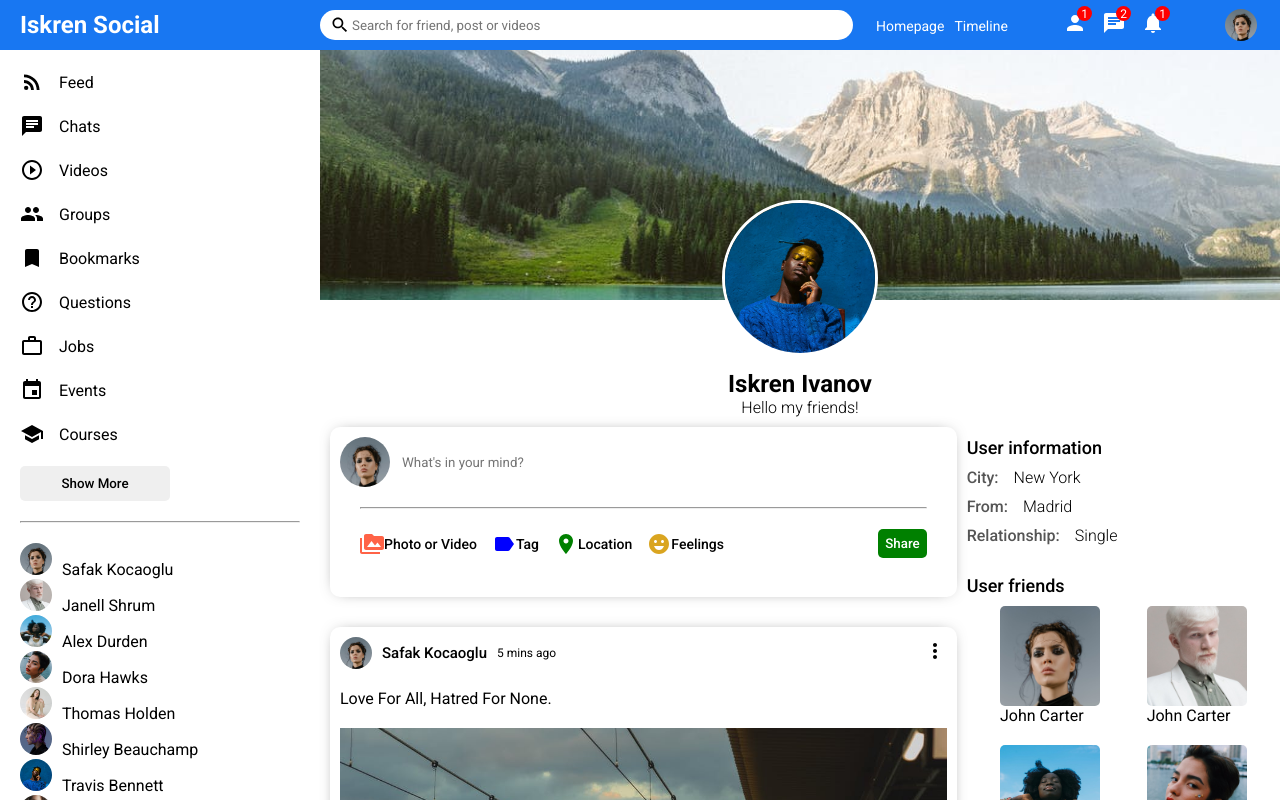
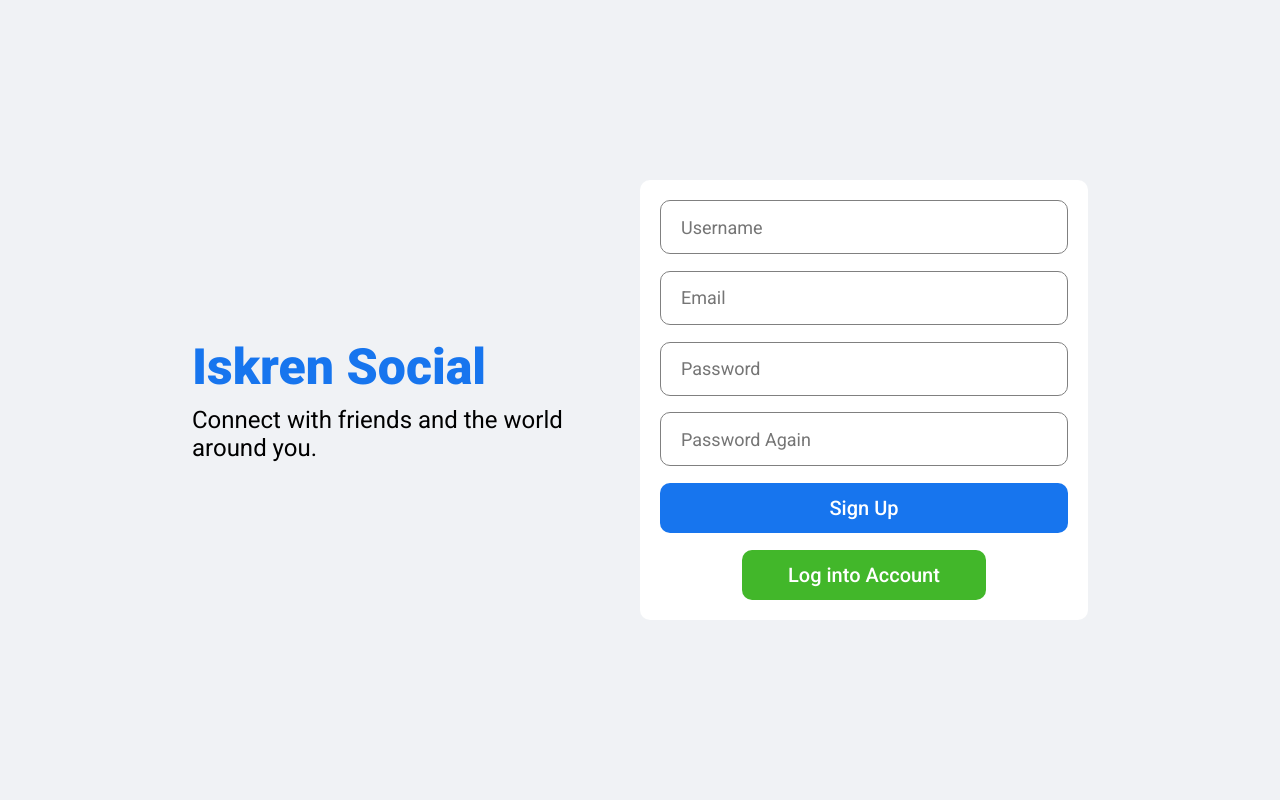
Before and after one commit to i-s-ivanov/react-social, a React (Create React App) app: page / in a window 1280 px wide. Shown: the top 800 px of the page. Built offline with nearby package versions, Linux system fonts and the light colour scheme.

Commit message:
Login and Register UI

```diff
--- a/src/App.js
+++ b/src/App.js
@@ -1,9 +1,11 @@
 import Home from "./pages/home/Home";
+import Login from "./pages/login/Login";
 import Profile from "./pages/profile/Profile";
+import Register from "./pages/register/Register";
 
 function App() {
   return (
-      <Profile />
+      <Register />
   );
 }
 
--- /dev/null
+++ b/src/pages/login/Login.js
@@ -0,0 +1,27 @@
+import "./login.css";
+
+export default function Login() {
+    return (
+        <div className="login">
+            <div className="loginWrapper">
+                <div className="loginLeft">
+                    <h3 className="loginLogo">Iskren Social</h3>
+                    <span className="loginDesc">
+                        Connect with friends and the world around you.
+                    </span>
+                </div>
+                <div className="loginRight">
+                    <div className="loginBox">
+                        <input placeholder="Email" className="loginInput" />
+                        <input placeholder="Password" className="loginInput" />
+                        <button className="loginButton">Log In</button>
+                        <span className="loginForgot">Forgot Password?</span>
+                        <button className="loginRegisterButton">
+                            Create a New Account
+                        </button>
+                    </div>
+                </div>
+            </div>
+        </div>
+    );
+}
--- /dev/null
+++ b/src/pages/login/login.css
@@ -0,0 +1,84 @@
+.login {
+    width: 100vw;
+    height: 100vh;
+    background-color: #f0f2f5;
+    display: flex;
+    align-items: center;
+    justify-content: center;
+}
+
+.loginWrapper {
+    width: 70%;
+    height: 70%;
+    display: flex;
+}
+
+.loginLeft,
+.loginRight {
+    flex: 1;
+    display: flex;
+    flex-direction: column;
+    justify-content: center;
+}
+
+.loginLogo {
+    font-size: 50px;
+    font-weight: 800;
+    color: #1775ee;
+    margin-bottom: 10px;
+}
+
+.loginDesc {
+    font-size: 24px;
+}
+
+.loginBox {
+    height: 300px;
+    padding: 20px;
+    background-color: white;
+    border-radius: 10px;
+    display: flex;
+    flex-direction: column;
+    justify-content: space-between;
+}
+
+.loginInput {
+    height: 50px;
+    border-radius: 10px;
+    border: 1px solid gray;
+    font-size: 18px;
+    padding-left: 20px;
+}
+
+.loginInput:focus {
+    outline: none;
+}
+
+.loginButton {
+    height: 50px;
+    border-radius: 10px;
+    border: none;
+    background-color: #1775ee;
+    color: white;
+    font-size: 20px;
+    font-weight: 500;
+    cursor: pointer;
+}
+
+.loginForgot {
+    text-align: center;
+    color: #1775ee;
+}
+
+.loginRegisterButton {
+    width: 60%;
+    align-self: center;
+    height: 50px;
+    border-radius: 10px;
+    border: none;
+    background-color: #42b72a;
+    color: white;
+    font-size: 20px;
+    font-weight: 500;
+    cursor: pointer;
+}
--- /dev/null
+++ b/src/pages/register/Register.js
@@ -0,0 +1,28 @@
+import "./register.css";
+
+export default function Register() {
+    return (
+        <div className="login">
+            <div className="loginWrapper">
+                <div className="loginLeft">
+                    <h3 className="loginLogo">Iskren Social</h3>
+                    <span className="loginDesc">
+                        Connect with friends and the world around you.
+                    </span>
+                </div>
+                <div className="loginRight">
+                    <div className="loginBox">
+                        <input placeholder="Username" className="loginInput" />
+                        <input placeholder="Email" className="loginInput" />
+                        <input placeholder="Password" className="loginInput" />
+                        <input placeholder="Password Again" className="loginInput" />
+                        <button className="loginButton">Sign Up</button>
+                        <button className="loginRegisterButton">
+                            Log into Account
+                        </button>
+                    </div>
+                </div>
+            </div>
+        </div>
+    );
+}
--- /dev/null
+++ b/src/pages/register/register.css
@@ -0,0 +1,84 @@
+.login {
+    width: 100vw;
+    height: 100vh;
+    background-color: #f0f2f5;
+    display: flex;
+    align-items: center;
+    justify-content: center;
+}
+
+.loginWrapper {
+    width: 70%;
+    height: 70%;
+    display: flex;
+}
+
+.loginLeft,
+.loginRight {
+    flex: 1;
+    display: flex;
+    flex-direction: column;
+    justify-content: center;
+}
+
+.loginLogo {
+    font-size: 50px;
+    font-weight: 800;
+    color: #1775ee;
+    margin-bottom: 10px;
+}
+
+.loginDesc {
+    font-size: 24px;
+}
+
+.loginBox {
+    height: 400px;
+    padding: 20px;
+    background-color: white;
+    border-radius: 10px;
+    display: flex;
+    flex-direction: column;
+    justify-content: space-between;
+}
+
+.loginInput {
+    height: 50px;
+    border-radius: 10px;
+    border: 1px solid gray;
+    font-size: 18px;
+    padding-left: 20px;
+}
+
+.loginInput:focus {
+    outline: none;
+}
+
+.loginButton {
+    height: 50px;
+    border-radius: 10px;
+    border: none;
+    background-color: #1775ee;
+    color: white;
+    font-size: 20px;
+    font-weight: 500;
+    cursor: pointer;
+}
+
+.loginForgot {
+    text-align: center;
+    color: #1775ee;
+}
+
+.loginRegisterButton {
+    width: 60%;
+    align-self: center;
+    height: 50px;
+    border-radius: 10px;
+    border: none;
+    background-color: #42b72a;
+    color: white;
+    font-size: 20px;
+    font-weight: 500;
+    cursor: pointer;
+}
```
